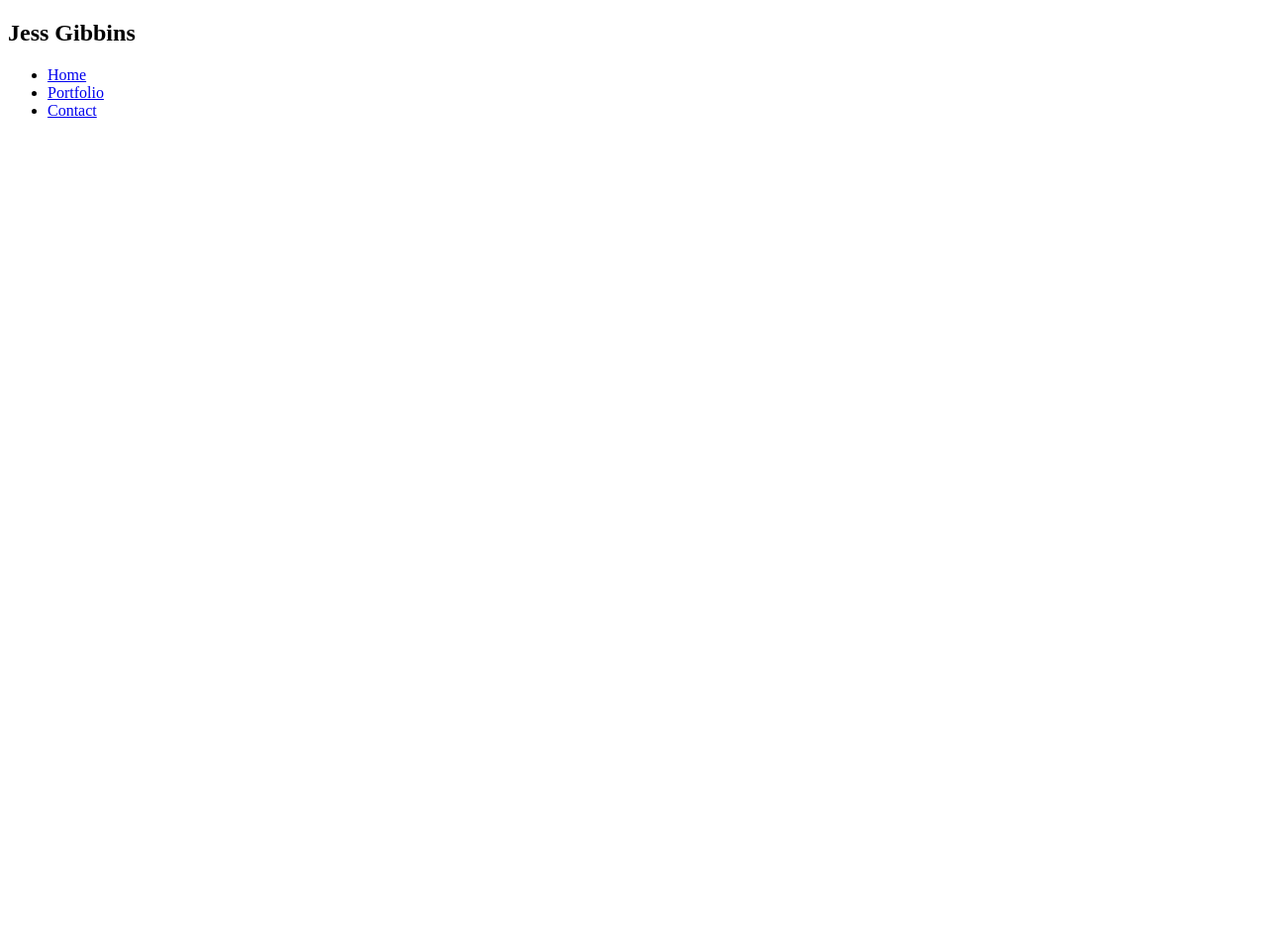
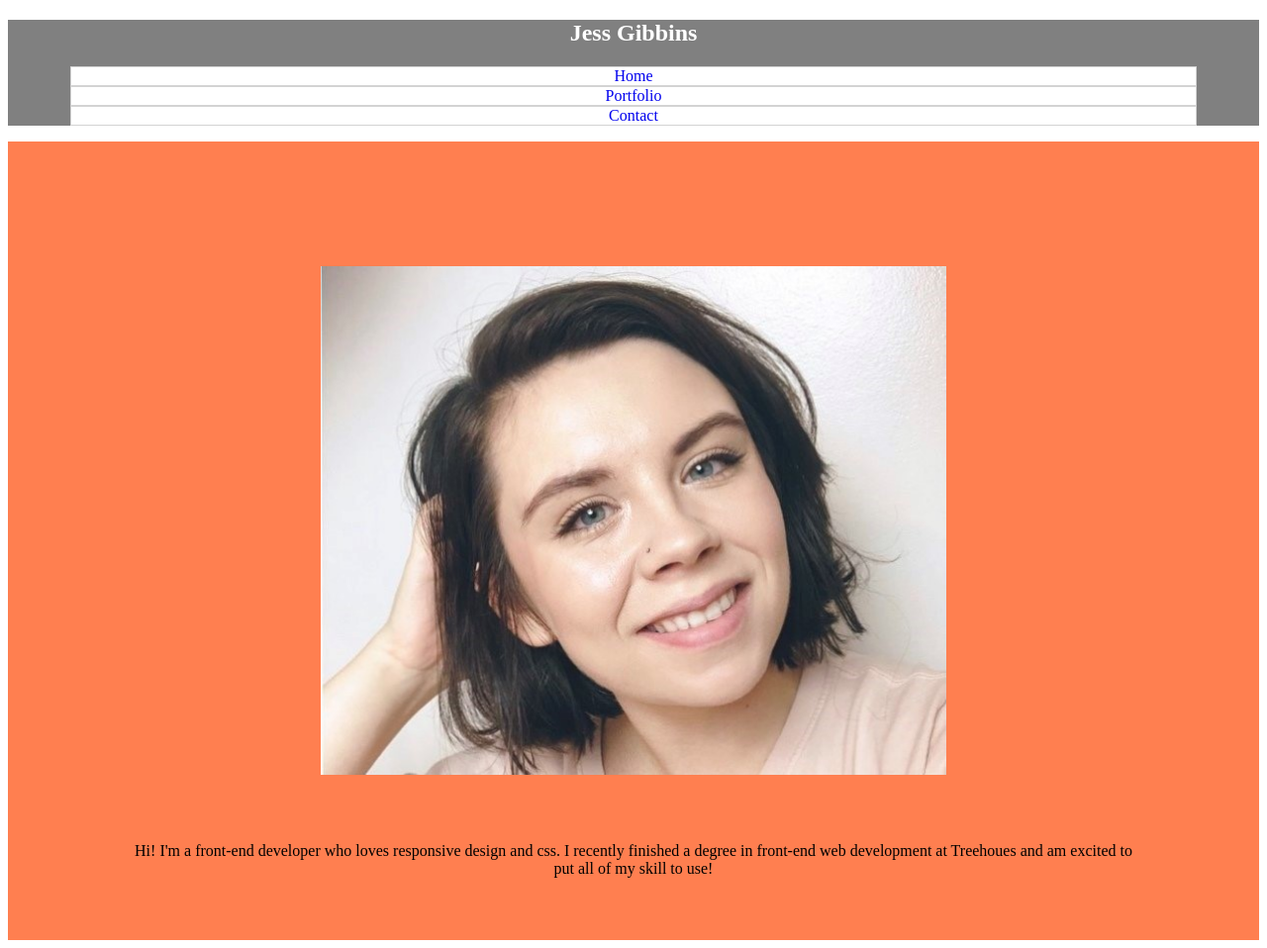
Before and after one commit to Jessgibbins/Techdegree-Project-2, a plain HTML site: page index.html in a window 1280 px wide. Shown: the whole page at 99% size. Before the commit the page ends 800 px from the top, so only its background shows below. Drawn offline with Linux system fonts and the light colour scheme.

Commit message:
Added header and nav

```diff
--- a/index.html
+++ b/index.html
@@ -1,6 +1,8 @@
 <!DOCTYPE html>
 <html>
     <head>
+        <meta name="viewport" content="width=device-width, initial-scale=1.0">
+        <link rel="stylesheet" type="text/css" href="style.css">
     </head>
 
     <body>
@@ -12,5 +14,10 @@
                     <li><a href="#">Contact</a></li>
                 </ul>
         </nav>
+
+        <header>
+            <img src="images/profile.jpg" alt="Jess Gibbins" class="profile-img">
+            <p>Hi! I'm a front-end developer who loves responsive design and css. I recently finished a degree in front-end web development at Treehoues and am excited to put all of my skill to use!</p>
+        </header>
     </body>
 </html>
--- a/style.css
+++ b/style.css
@@ -1,3 +1,47 @@
 nav {
     background-color: gray;
+    margin: 0;
 }
+
+nav h1 {
+    text-align: center;
+    color: white;
+}
+
+nav ul {
+    margin-right: 5%;
+    margin-left: 5%;
+    list-style-type: none;
+    padding: 0;
+}
+
+nav li {
+    border: 1px solid lightgray;
+    background: white;
+    text-align: center;
+}
+
+nav li a {
+    text-decoration: none;
+}
+
+/* Header Styles */
+
+header {
+        width: 100%;
+        background: coral;
+        margin-left: auto;
+        margin-right: auto;
+}
+
+header p {
+    text-align: center;
+    padding: 5% 10% 5% 10%;
+    margin: 0;
+}
+
+.profile-img {
+    width: 50%;
+    margin-left: 25%;
+    margin-top: 10%;
+}
```
Also changed, not shown: images/profile.jpg (added).
